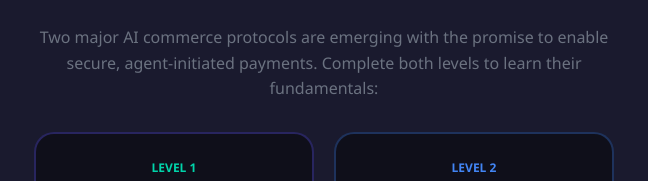
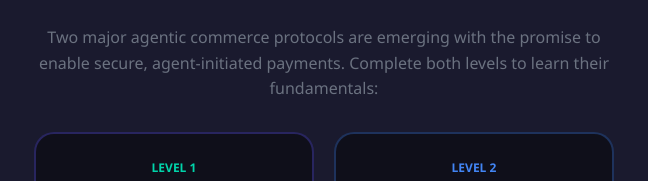
Before and after one commit to jorisvanmens/jorisvanmens.github.io, a plain HTML site: page agentic-protocols/index.html in a window 1280 px wide. Shown: the part 289-470 px from the top of the page, 316-964 px from the left. Drawn offline with Linux system fonts and the light colour scheme.

Commit message:
minor copy change

```diff
--- a/agentic-protocols/index.html
+++ b/agentic-protocols/index.html
@@ -1190,7 +1190,7 @@
                 <div class="welcome-logo">
                     <img src="agent-logo.png" alt="Logo">
                 </div>
-                <p>Two major AI commerce protocols are emerging with the promise to enable secure, agent-initiated payments. Complete both levels to learn their fundamentals:</p>
+                <p>Two major agentic commerce protocols are emerging with the promise to enable secure, agent-initiated payments. Complete both levels to learn their fundamentals:</p>
 
                 <div class="track-selection">
                     <div class="track-card acp" onclick="startGame()">
```
